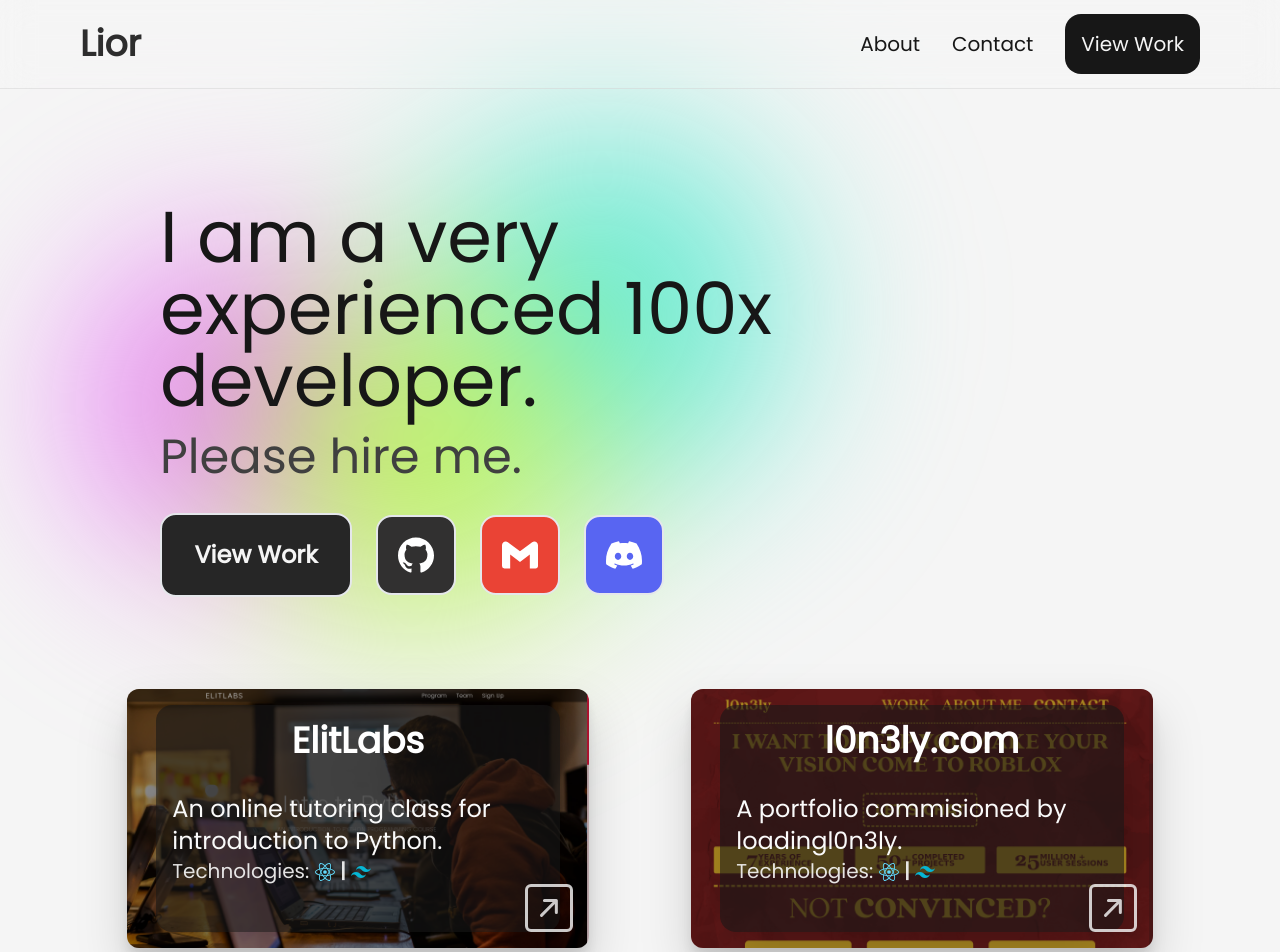
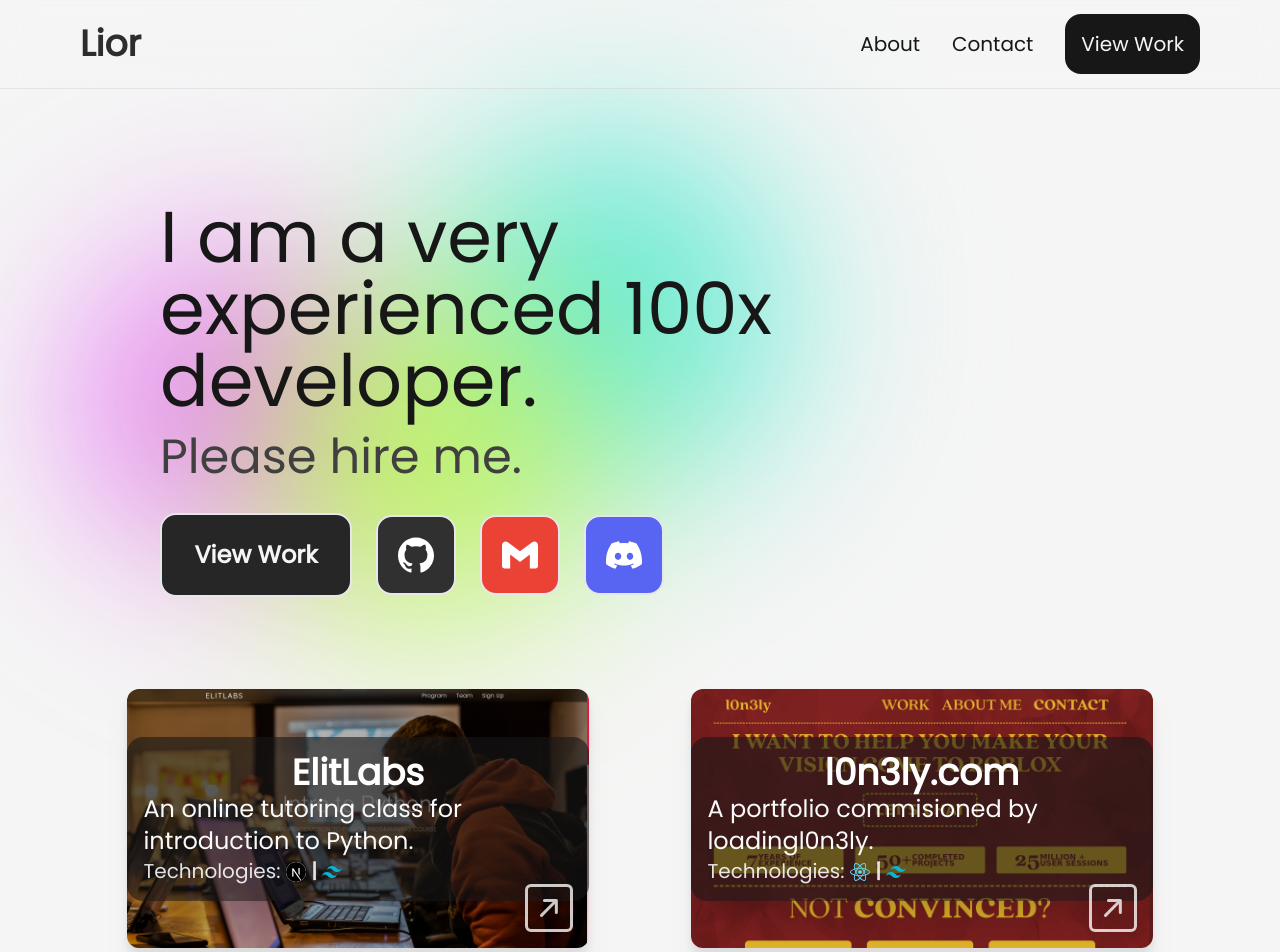
Before and after one commit to underscorelior/portfolio, a React (Vite) app: page / in a window 1280 px wide. Shown: the top 952 px of the page. Built offline with nearby package versions, Linux system fonts and the light colour scheme.

Commit message:
Fix the stupid hover bug

```diff
--- a/src/components/Projects.jsx
+++ b/src/components/Projects.jsx
@@ -1,11 +1,6 @@
 import React, { Component } from 'react';
 import { BsArrowUpRightSquare } from 'react-icons/bs';
-import {
-	SiNextdotjs,
-	SiPython,
-	SiReact,
-	SiTailwindcss,
-} from 'react-icons/si';
+import { SiNextdotjs, SiPython, SiReact, SiTailwindcss } from 'react-icons/si';
 import elitlabs from '../assets/elitlabs.png';
 import l0n3ly from '../assets/l0n3ly.png';
 import polsu from '../assets/polsu.png';
@@ -18,28 +13,32 @@ class ProjectCards extends Component {
 		return (
 			<div
 				className={
-					'mx-auto w-full md:w-[88%] 2xl:w-full rounded-xl drop-shadow-xl' +
+					'mx-auto w-full overflow-hidden rounded-xl drop-shadow-xl md:w-[88%] 2xl:w-full' +
 					(centered ? ' md:col-span-2 md:max-w-[calc(50%-1.25rem)]' : '')
 				}>
 				<a
 					href={url}
 					target="_blank"
 					rel="noreferrer"
-					className="card-zoom relative flex aspect-video items-center justify-center overflow-hidden rounded-b-xl rounded-t-xl drop-shadow-2xl lg:h-auto lg:w-full">
+					className="card-zoom relative flex aspect-video items-center justify-center rounded-b-xl rounded-t-xl drop-shadow-2xl lg:h-auto lg:w-full">
 					<img
 						src={obj}
 						alt={title}
 						className="card-zoom-img absolute -z-10 h-full w-full transform drop-shadow-sm transition-all duration-[350ms] ease-in-out"
+						style={{ pointerEvents: 'none' }}
 					/>
-					<div className="absolute h-full w-full bg-black opacity-25" />
-					<div className="card-zoom-text absolute flex lg:h-full h-auto lg:max-h-[87.5%] md:max-w-[87.5%] flex-col items-center justify-center rounded-xl bg-neutral-900/60 p-4 shadow-2xl transition-all duration-[350ms] md:rounded-2xl">
-						<h1 className="text-xl md:text-4xl font-bold text-white">
+					<div className="absolute bg-black opacity-25" />
+					<div className="card-zoom-text absolute flex flex-col items-center justify-center rounded-xl bg-neutral-900/60 p-4 shadow-2xl transition-all duration-[350ms] md:rounded-2xl">
+						<h1 className="text-xl font-bold text-white md:text-4xl">
 							{title}
 						</h1>
-						<div className="flex h-full w-full flex-col justify-center">
-							<p className="text-md xl:text-2xl text-neutral-50 md:text-xl">{desc}</p>
-							<p className="text-lg xl:text-xl font-medium text-neutral-50/90">
-								Technologies: <span className="text-md md:text-lg xl:text-xl">{tech}</span>
+						<div className="flex  flex-col justify-center">
+							<p className="text-md text-neutral-50 md:text-xl xl:text-2xl">
+								{desc}
+							</p>
+							<p className="text-lg font-medium text-neutral-50/90 xl:text-xl">
+								Technologies:{' '}
+								<span className="text-md md:text-lg xl:text-xl">{tech}</span>
 							</p>
 							<p>{role}</p>
 						</div>
@@ -55,14 +54,14 @@ class Projects extends Component {
 	render() {
 		return (
 			<section
-				className="mx-auto pt-[4.75rem] flex w-full max-w-[85%] flex-col items-center justify-center gap-y-10 xl:pt-[5.75rem] xl:grid xl:grid-cols-2 xl:gap-x-10"
+				className="mx-auto flex w-full max-w-[85%] flex-col items-center justify-center gap-y-10 pt-[4.75rem] xl:grid xl:grid-cols-2 xl:gap-x-10 xl:pt-[5.75rem]"
 				id="work">
 				<ProjectCards
 					title="ElitLabs"
 					desc="An online tutoring class for introduction to Python."
 					tech={
 						<>
-							<SiReact className="inline-block text-[#61DAFB]" />
+							<SiNextdotjs className="inline-block rounded-[200%] bg-white text-[#000000] text-clip" />
 							<span className="font-bold">{' | '}</span>
 							<SiTailwindcss className="inline-block text-[#06B6D4]" />
 						</>
@@ -103,11 +102,12 @@ class Projects extends Component {
 					desc="A simple quiz game for learning country flags and capitals."
 					tech={
 						<>
-							<SiNextdotjs className="inline-block text-[#000000] bg-white rounded-[200%]" />
+							<SiNextdotjs className="inline-block rounded-[200%] bg-white text-[#000000]" />
 							<span className="font-bold">{' | '}</span>
 							<SiTailwindcss className="inline-block text-[#06B6D4]" />
 							{/* <span className="font-bold">{' | '}</span> */}
-							{/* < className='inline-block text-red-500' /> */} {/* Find an auth one */}
+							{/* < className='inline-block text-red-500' /> */}{' '}
+							{/* Find an auth one */}
 							{/* <span className="font-bold">{' | '}</span> */}
 							{/* <SiPlanetscale className="inline-block text-red-500" /> */}
 						</>
```
